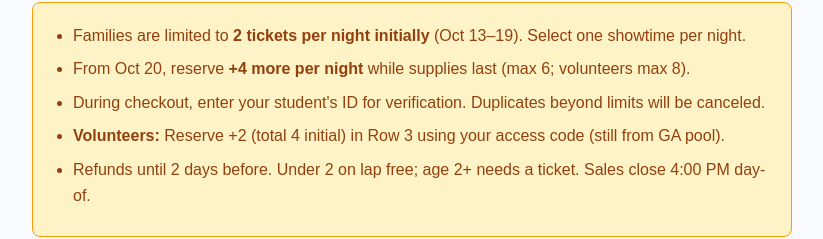
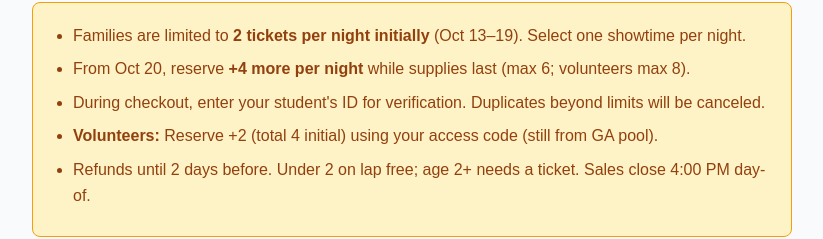
Before and after one commit to bcraig158/sprouter-gate, a React (Vite) app in the folder frontend/: page / in a window 1280 px wide. Shown: the part 1222-1461 px from the top of the page, without its empty margins (228-1051 px from the left). Built offline with nearby package versions, Linux system fonts and the light colour scheme.

Commit message:
Update volunteer policy: Remove 'in Row 3' reference from ticket policies

```diff
--- a/frontend/src/App.tsx
+++ b/frontend/src/App.tsx
@@ -541,7 +541,7 @@ function App() {
             <li style={{ marginBottom: '8px' }}>Families are limited to <strong>2 tickets per night initially</strong> (Oct 13–19). Select one showtime per night.</li>
             <li style={{ marginBottom: '8px' }}>From Oct 20, reserve <strong>+4 more per night</strong> while supplies last (max 6; volunteers max 8).</li>
             <li style={{ marginBottom: '8px' }}>During checkout, enter your student's ID for verification. Duplicates beyond limits will be canceled.</li>
-            <li style={{ marginBottom: '8px' }}><strong>Volunteers:</strong> Reserve +2 (total 4 initial) in Row 3 using your access code (still from GA pool).</li>
+            <li style={{ marginBottom: '8px' }}><strong>Volunteers:</strong> Reserve +2 (total 4 initial) using your access code (still from GA pool).</li>
             <li style={{ marginBottom: '8px' }}>Refunds until 2 days before. Under 2 on lap free; age 2+ needs a ticket. Sales close 4:00 PM day-of.</li>
           </ul>
         </div>
```
Also changed, not shown: 1 other file (tests, documents, lock files or other folders).
